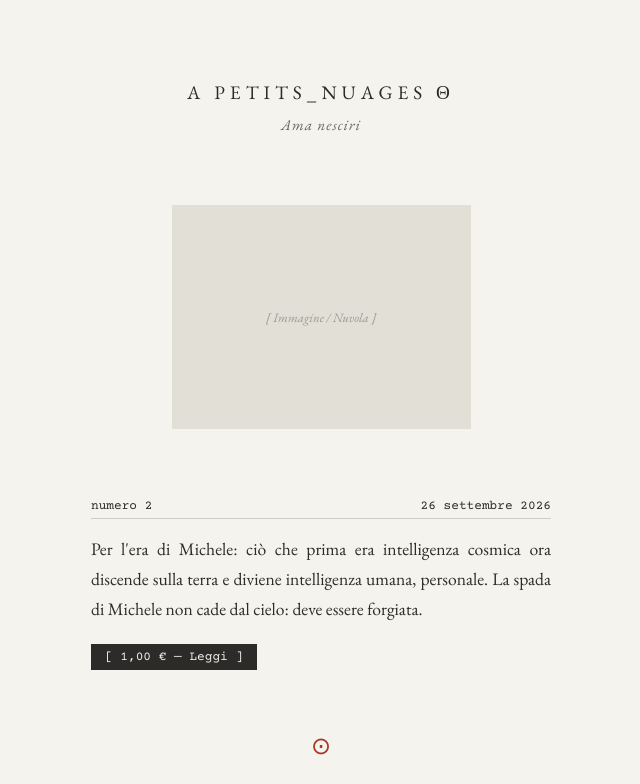
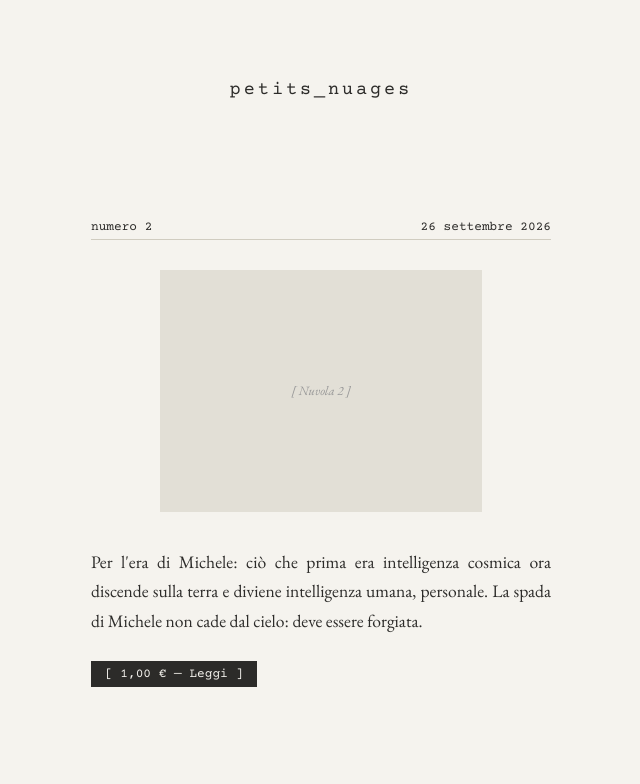
Before and after one commit to I3-m/petits_nuages, a plain HTML site: page index.html in a window 1280 px wide. Shown: the top 784 px of the page, without its empty margins (319-959 px from the left). Drawn offline with nearby package versions, Linux system fonts and the light colour scheme.

Commit message:
Update index.html

```diff
--- a/index.html
+++ b/index.html
@@ -11,11 +11,12 @@
     <link href="https://fonts.googleapis.com/css2?family=Courier+Prime&family=EB+Garamond:ital,wght@0,400;0,500;1,400&display=swap" rel="stylesheet">
 
     <style>
-        /* La Tavolozza Editoriale Asiatica / Ghirri */
+        /* La Tavolozza Editoriale */
         :root {
-            --paper-bg: #f5f3ee; /* Colore carta panna/crema caldo */
-            --ink-text: #2c2b29; /* Grigio inchiostro scuro, morbido */
-            --accent-color: #a83824; /* Sigillo rosso cinabro */
+            --paper-bg: #f5f3ee; /* Colore carta panna caldo */
+            --ink-text: #2c2b29; /* Grigio inchiostro */
+            --accent-color: #a83824; /* Rosso cinabro (usato solo per il passaggio su PayPal) */
+            --grey-symbol: #b0aba0; /* Grigio cenere per il sigillo */
             --font-serif: 'EB Garamond', serif;
             --font-mono: 'Courier Prime', monospace;
         }
@@ -31,42 +32,31 @@
             -webkit-font-smoothing: antialiased;
         }
 
-        /* La Gabbia Tipografica del Libro */
+        /* La Gabbia Tipografica */
         .book-page {
             width: 100%;
-            max-width: 460px; /* Formato stretto, come un tascabile Adelphi o giapponese */
+            max-width: 460px;
             margin: 10vh 25px 15vh 25px;
-            text-align: center; /* Tutto centrato per l'effetto copertina */
+            text-align: center;
         }
 
         /* Intestazione */
         header {
-            margin-bottom: 70px;
+            margin-bottom: 120px; /* Dilatato lo spazio vuoto prima del primo numero */
         }
 
         .title {
-            font-family: var(--font-serif);
-            font-size: 1.2rem;
-            letter-spacing: 5px;
-            text-transform: uppercase;
-            margin-bottom: 10px;
+            font-family: var(--font-mono); /* Ripristinato il font macchina da scrivere */
+            font-size: 1.15rem;
+            letter-spacing: 3px;
         }
 
-        .subtitle {
-            font-family: var(--font-serif);
-            font-style: italic;
-            font-size: 0.95rem;
-            letter-spacing: 1px;
-            color: #666;
-        }
-
-        /* La Fotografia "Francobollo" */
+        /* La Fotografia "Francobollo" specifica per ogni numero */
         .cover-image {
-            width: 65%; /* Mantiene i bordi laterali immensi come nei libri di Ghirri */
+            width: 70%; /* Mantiene i bordi laterali ampi */
             aspect-ratio: 4/3;
-            background-color: #e2dfd6; /* Colore di sfondo se l'immagine non carica */
-            margin: 0 auto 70px auto;
-            /* Se vuoi inserire la tua foto delle nuvole, sblocca il tag <img> qui sotto nell'HTML */
+            background-color: #e2dfd6; /* Colore di sfondo provvisorio */
+            margin: 0 auto 35px auto; /* Distanza tra la foto e il testo dell'estratto */
             display: flex;
             align-items: center;
             justify-content: center;
@@ -84,21 +74,20 @@
         /* Il Sigillo */
         .sigillo {
             font-size: 1.5rem;
-            color: var(--accent-color);
-            margin: 50px 0;
+            color: var(--grey-symbol); /* Sigillo in grigio cenere */
+            margin: 100px 0; /* Dilatato lo spazio tra un numero e l'altro */
         }
 
         /* Struttura dei Numeri */
         .numero {
-            text-align: left; /* Il testo interno torna allineato a sinistra per leggibilità */
-            margin-bottom: 60px;
+            text-align: left;
         }
 
         .numero-header {
             font-family: var(--font-mono);
             font-size: 0.8rem;
-            margin-bottom: 15px;
-            border-bottom: 1px solid #d0ccc0; /* Riga divisoria color matita */
+            margin-bottom: 30px; /* Spazio tra la data e l'immagine */
+            border-bottom: 1px solid #d0ccc0;
             padding-bottom: 5px;
             display: flex;
             justify-content: space-between;
@@ -107,8 +96,8 @@
         .estratto {
             font-size: 1.1rem;
             line-height: 1.7;
-            margin-bottom: 20px;
-            text-align: justify; /* Testo giustificato come in un vero libro */
+            margin-bottom: 25px;
+            text-align: justify;
         }
 
         /* Pulsante / Link di acquisto */
@@ -129,7 +118,7 @@
 
         /* Piè di pagina */
         footer {
-            margin-top: 100px;
+            margin-top: 130px;
             font-size: 0.85rem;
             font-style: italic;
             color: #888;
@@ -141,15 +130,8 @@
     <div class="book-page">
 
         <header>
-            <div class="title">A petits_nuages Θ</div>
-            <div class="subtitle">Ama nesciri</div>
+            <div class="title">petits_nuages</div>
         </header>
-
-        <!-- SPAZIO PER LA FOTO CENTRALE -->
-        <!-- Per inserire la tua foto, sostituisci il div con un tag <img>, es: <img src="link-foto.jpg"> -->
-        <div class="cover-image">
-            [ Immagine / Nuvola ]
-        </div>
 
         <!-- NUMERO 2 -->
         <article class="numero">
@@ -157,13 +139,20 @@
                 <span>numero 2</span>
                 <span>26 settembre 2026</span>
             </div>
+
+            <!-- Immagine del Numero 2 -->
+            <!-- Sostituisci questo div con <img src="tua-foto.jpg"> quando l'avrai caricata -->
+            <div class="cover-image">
+                [ Nuvola 2 ]
+            </div>
+
             <div class="estratto">
                 Per l'era di Michele: ciò che prima era intelligenza cosmica ora discende sulla terra e diviene intelligenza umana, personale. La spada di Michele non cade dal cielo: deve essere forgiata.
             </div>
             <a href="#" class="azione" target="_blank">[ 1,00 € — Leggi ]</a>
         </article>
 
-        <!-- IL SIGILLO -->
+        <!-- IL SIGILLO (Grigio) -->
         <div class="sigillo">⊙</div>
 
         <!-- NUMERO 1 -->
@@ -172,6 +161,13 @@
                 <span>numero 1</span>
                 <span>19 settembre 2026</span>
             </div>
+
+            <!-- Immagine del Numero 1 -->
+            <!-- Sostituisci questo div con <img src="tua-foto.jpg"> quando l'avrai caricata -->
+            <div class="cover-image">
+                [ Nuvola 1 ]
+            </div>
+
             <div class="estratto">
                 Dobbiamo sradicare dall'anima tutta la paura e il terrore di ciò che il futuro può portare all'uomo. Il non volere e il non agire è all'uomo tanto funesto quanto il compiere il male.
             </div>
```
